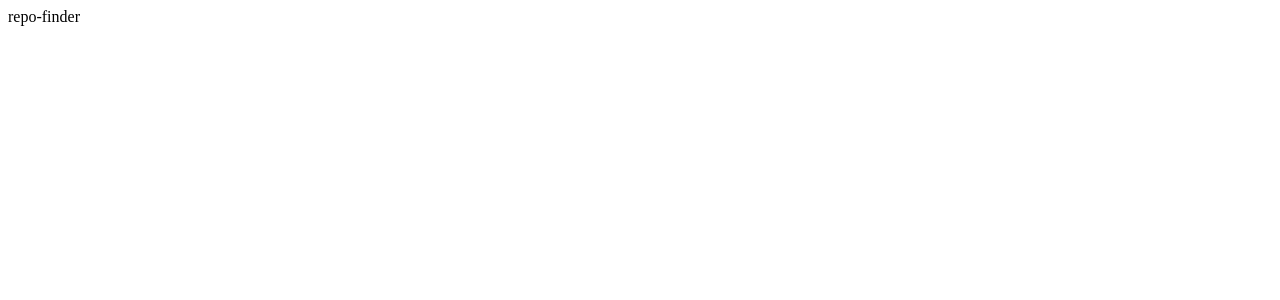
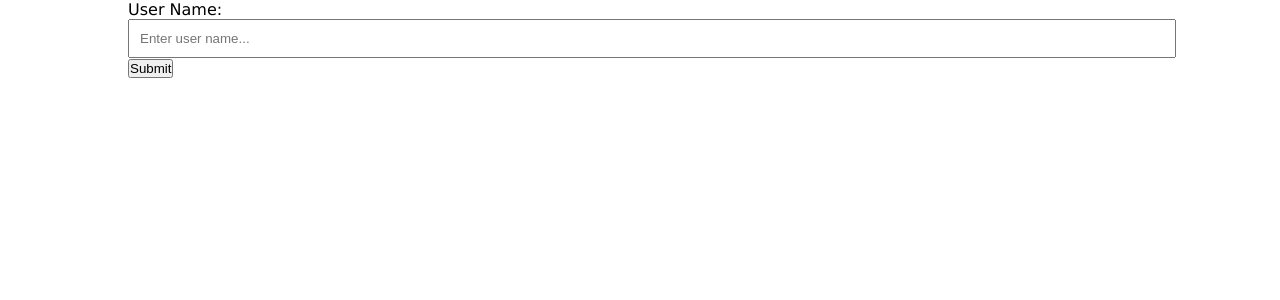
Before and after one commit to AugustineKadima/-repo-finder, an Angular app: page / in a window 1280 px wide. Shown: the top 300 px of the page. Built offline with nearby package versions, Linux system fonts and the light colour scheme.

Commit message:
basic styling to the page

```diff
--- a/src/app/app.component.html
+++ b/src/app/app.component.html
@@ -1 +1 @@
-{{title}}
+<app-user-form></app-user-form>
--- a/src/app/user-form/user-form.component.css
+++ b/src/app/user-form/user-form.component.css
@@ -0,0 +1,11 @@
+
+.form-group{
+    display: flex;
+    flex-direction: column;
+
+}
+
+input{
+    width: 100%;
+    padding: 10px;
+}
--- a/src/app/user-form/user-form.component.html
+++ b/src/app/user-form/user-form.component.html
@@ -1 +1,7 @@
-<p>user-form works!</p>
+<form action="submit">
+    <div class="form-group">
+        <label for="user">User Name:</label>
+        <input type="text" class="form-contol" placeholder="Enter user name...">
+    </div>
+    <button>Submit</button>
+</form>
--- a/src/styles.css
+++ b/src/styles.css
@@ -1 +1,11 @@
 /* You can add global styles to this file, and also import other style files */
+*{
+    margin: 0px;
+    padding: 0px;
+}
+body{
+    width: 80%;
+    margin: 0px auto;
+    padding: 0px;
+    font-family: Verdana, Geneva, Tahoma, sans-serif;
+}
```
